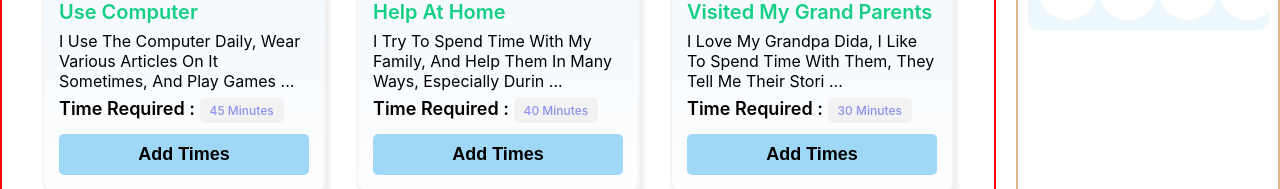
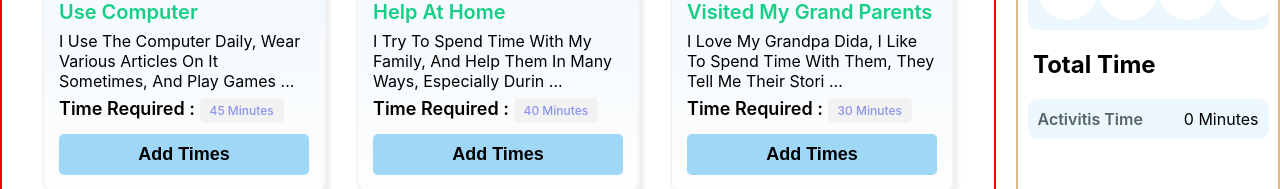
Before and after one commit to tanzilmia/Everyday-Activities, a React (Create React App) app: page / in a window 1280 px wide. Shown: the part 305-494 px from the top of the page. Built offline with nearby package versions, Linux system fonts and the light colour scheme.

Commit message:
total time functionality add

```diff
--- a/src/component/ActivityCart/ActivityCart.js
+++ b/src/component/ActivityCart/ActivityCart.js
@@ -1,7 +1,6 @@
 import React from 'react';
 import './ActivityCart.css'
-const ActivityCart = ({activity}) => {
-    console.log(activity);
+const ActivityCart = ({activity,addTime}) => {
     let {title,details,img,timeRequred} = activity
     let newDetils = details.slice(0,80)
     return (
@@ -10,7 +9,7 @@ const ActivityCart = ({activity}) => {
             <p className='title'> {title} </p>
             <p className='details'> {newDetils} ... </p>
             <p> <span className='time_required'>Time Required :</span> <span className='time'>{timeRequred} Minutes</span> </p>
-            <button className='btn'>Add Times</button>
+            <button onClick={()=>addTime(timeRequred)}  className='btn'>Add Times</button>
         </div>
     );
 };
--- /dev/null
+++ b/src/component/ExeciseDetails/TotalTime.css
@@ -0,0 +1,17 @@
+.totaltime{
+    background: rgb(237 247 254);
+    display: flex;
+    padding: 10px;
+    border-radius: 10px;
+    justify-content: space-between;
+    width: 85%;
+    margin: 0 auto;
+
+}
+.times h2{
+    margin-left: 15px;
+}
+.activities_time{
+    font-weight: 600;
+    color: rgb(86, 99, 109);
+}
--- /dev/null
+++ b/src/component/ExeciseDetails/TotalTime.js
@@ -0,0 +1,17 @@
+import React from 'react';
+import './TotalTime.css'
+
+const TotalTime = ({count}) => {
+
+    return (
+        <div className='times'>
+            <h2>Total Time</h2>
+            <div className="totaltime">
+                <span className='activities_time'>Activitis Time</span>
+                <span> {count} Minutes </span>
+            </div>
+        </div>
+    );
+};
+
+export default TotalTime;
--- a/src/component/Home/Home.js
+++ b/src/component/Home/Home.js
@@ -1,6 +1,7 @@
 import React,{useState,useEffect} from 'react';
 import ActivityCart from '../ActivityCart/ActivityCart';
 import AddBreak from '../addBreak/AddBreak';
+import TotalTime from '../ExeciseDetails/TotalTime';
 import Navbar from '../Navbar/Navbar';
 import ProfileInfo from '../profile-info/ProfileInfo';
 import './Home.css'
@@ -13,6 +14,12 @@ const Home = () => {
       .then(data => setactivities(data))
     }, [])
 
+    const [count, setcount] = useState(0)
+
+
+    let addTime = (provioustimme) =>{
+        setcount(count + provioustimme)
+    }
 
     return (
         <div className='home_container'>
@@ -21,7 +28,7 @@ const Home = () => {
                 <Navbar></Navbar>
                 <div className='activities_wrapping'>
                     {
-                        activities.map(activity => <ActivityCart key = {activity.id} activity = {activity}></ActivityCart>)
+                        activities.map(activity => <ActivityCart addTime = {addTime} key = {activity.id} activity = {activity}></ActivityCart>)
                     }
 
                 </div>
@@ -31,7 +38,7 @@ const Home = () => {
             <div className='dashboard_container'>
                 <ProfileInfo></ProfileInfo>
                 <AddBreak></AddBreak>
-
+                <TotalTime count = {count}></TotalTime>
             </div>
         </div>
     );
```
